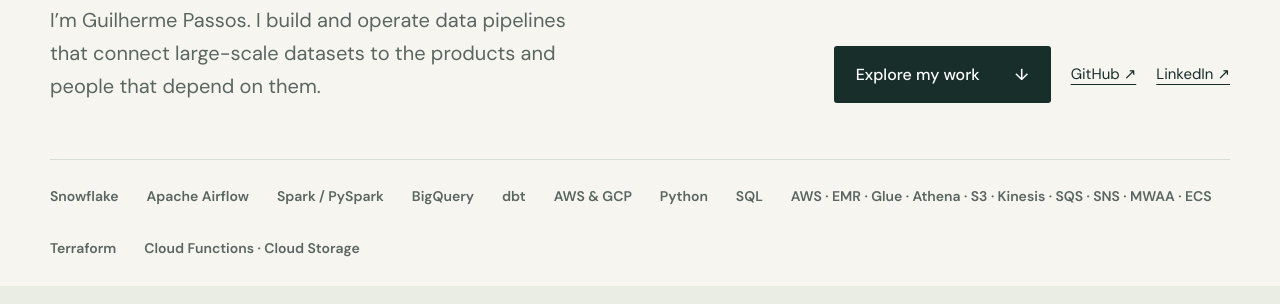
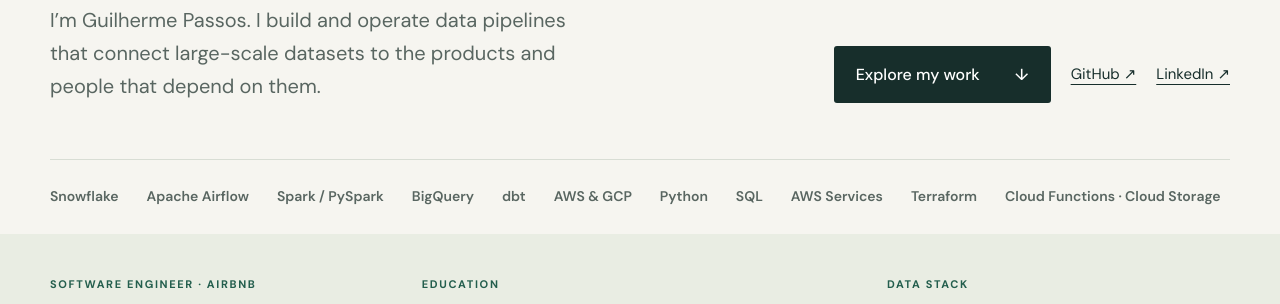
Before and after one commit to gpass0s/data-engineering-portfolio, a plain HTML site: page docs/index.html in a window 1280 px wide. Shown: the part 455-759 px from the top of the page. Drawn offline with Linux system fonts and the light colour scheme.

Commit message:
Simplify AWS technology label

```diff
--- a/docs/index.html
+++ b/docs/index.html
@@ -15,7 +15,7 @@
 <div class="eyebrow"><span class="status-dot"></span> DATA ENGINEER · SOFTWARE ENGINEER</div>
 <h1>From complex data<br>to <em>reliable delivery.</em></h1>
 <div class="hero-bottom"><p>I’m Guilherme Passos. I build and operate data pipelines that connect large-scale datasets to the products and people that depend on them.</p><div class="hero-links"><a class="button" href="#work">Explore my work <span>↓</span></a><a href="https://github.com/gpass0s">GitHub ↗</a><a href="https://linkedin.com/in/guilhermeepassos">LinkedIn ↗</a></div></div>
-<div class="expertise" aria-label="Core technologies"><span>Snowflake</span><span>Apache Airflow</span><span>Spark / PySpark</span><span>BigQuery</span><span>dbt</span><span>AWS &amp; GCP</span><span>Python</span><span>SQL</span><span>AWS · EMR · Glue · Athena · S3 · Kinesis · SQS · SNS · MWAA · ECS</span><span>Terraform</span><span>Cloud Functions · Cloud Storage</span></div>
+<div class="expertise" aria-label="Core technologies"><span>Snowflake</span><span>Apache Airflow</span><span>Spark / PySpark</span><span>BigQuery</span><span>dbt</span><span>AWS &amp; GCP</span><span>Python</span><span>SQL</span><span>AWS Services</span><span>Terraform</span><span>Cloud Functions · Cloud Storage</span></div>
 </section>
 <section class="intro-band"><div class="wrap intro-grid"><div><span class="eyebrow">SOFTWARE ENGINEER · AIRBNB</span><p>I build Airflow and Spark platforms for Airbnb’s terabyte-scale Vulnerability Management ecosystem; my certifications include SnowPro Core, AWS Data Analytics, Astronomer Airflow 3, and dbt Fundamentals.</p></div><div><span class="eyebrow">EDUCATION</span><p>B.Sc. in Electrical and Computer Engineering from UFMG, Brazil.</p></div><div><span class="eyebrow">DATA STACK</span><p>Python, SQL, Spark, Airflow, Snowflake, dbt, AWS, GCP, Terraform.</p></div></div></section>
 <section id="work" class="wrap section">
```
